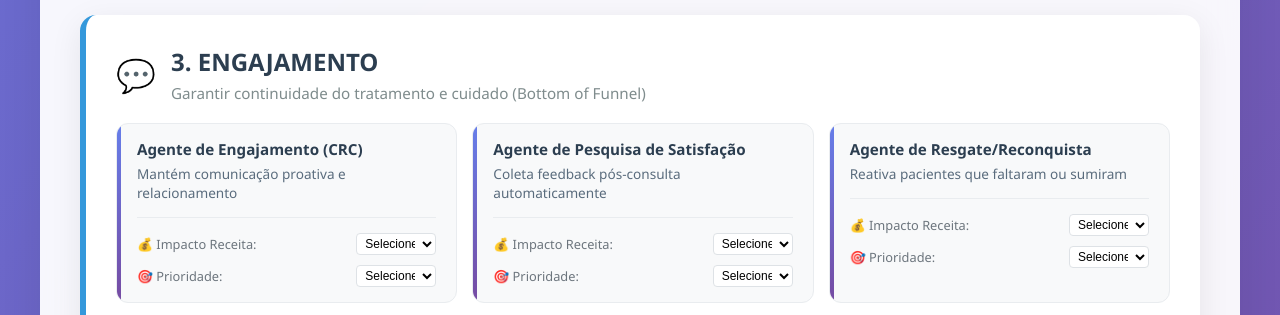
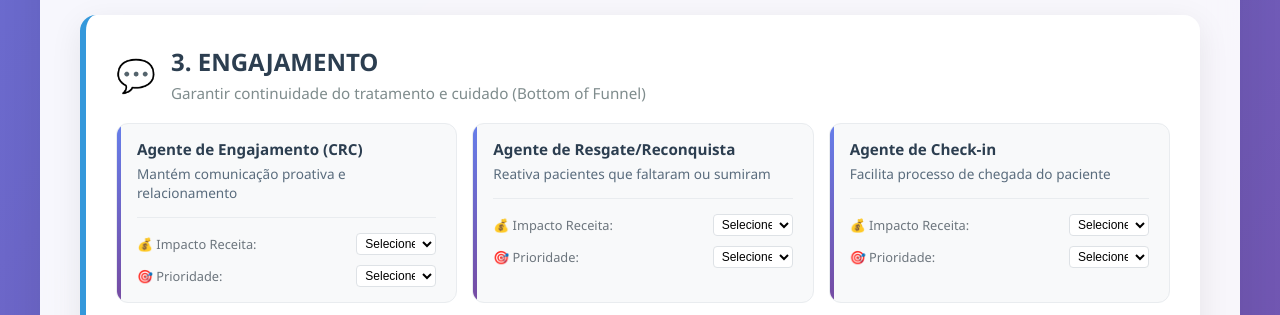
Before and after one commit to efddrsn/sophia, a plain HTML site: page index.html in a window 1280 px wide. Shown: the part 1500-1815 px from the top of the page. Drawn offline with Linux system fonts and the light colour scheme.

Commit message:
Update index.html

```diff
--- a/index.html
+++ b/index.html
@@ -670,32 +670,7 @@
                             </div>
                         </div>
                     </div>
-                    <div class="agent">
-                        <div class="agent-name">Agente de Pesquisa de Satisfação</div>
-                        <div class="agent-desc">Coleta feedback pós-consulta automaticamente</div>
-                        <div class="agent-metrics">
-                            <div class="metric">
-                                <span class="metric-label">💰 Impacto Receita:</span>
-                                <div class="metric-value">
-                                    <select class="revenue-select">
-                                        <option value="">Selecione</option>
-                                        <option value="alto" class="revenue-high">Alto</option>
-                                        <option value="medio" class="revenue-medium">Médio</option>
-                                        <option value="baixo" class="revenue-low">Baixo</option>
-                                    </select>
-                                </div>
-                            </div>
-                            <div class="metric">
-                                <span class="metric-label">🎯 Prioridade:</span>
-                                <select class="priority-select">
-                                    <option value="">Selecione</option>
-                                    <option value="alta" class="priority-high">Alta</option>
-                                    <option value="media" class="priority-medium">Média</option>
-                                    <option value="baixa" class="priority-low">Baixa</option>
-                                </select>
-                            </div>
-                        </div>
-                    </div>
+
                     <div class="agent">
                         <div class="agent-name">Agente de Resgate/Reconquista</div>
                         <div class="agent-desc">Reativa pacientes que faltaram ou sumiram</div>
```
